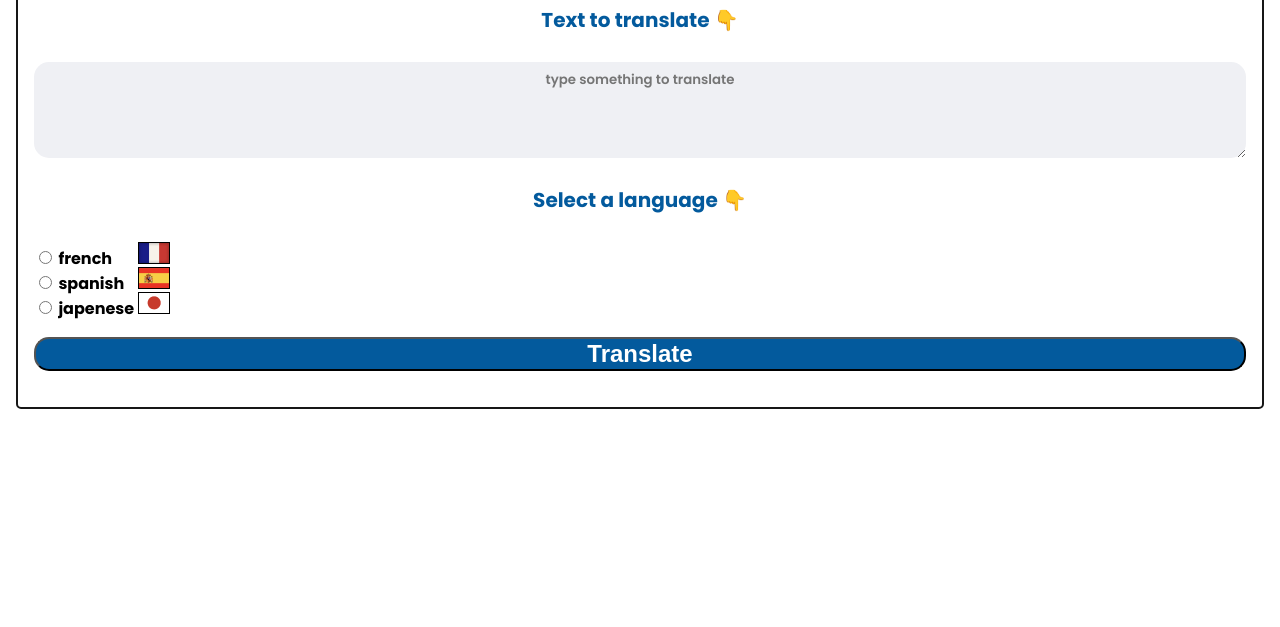
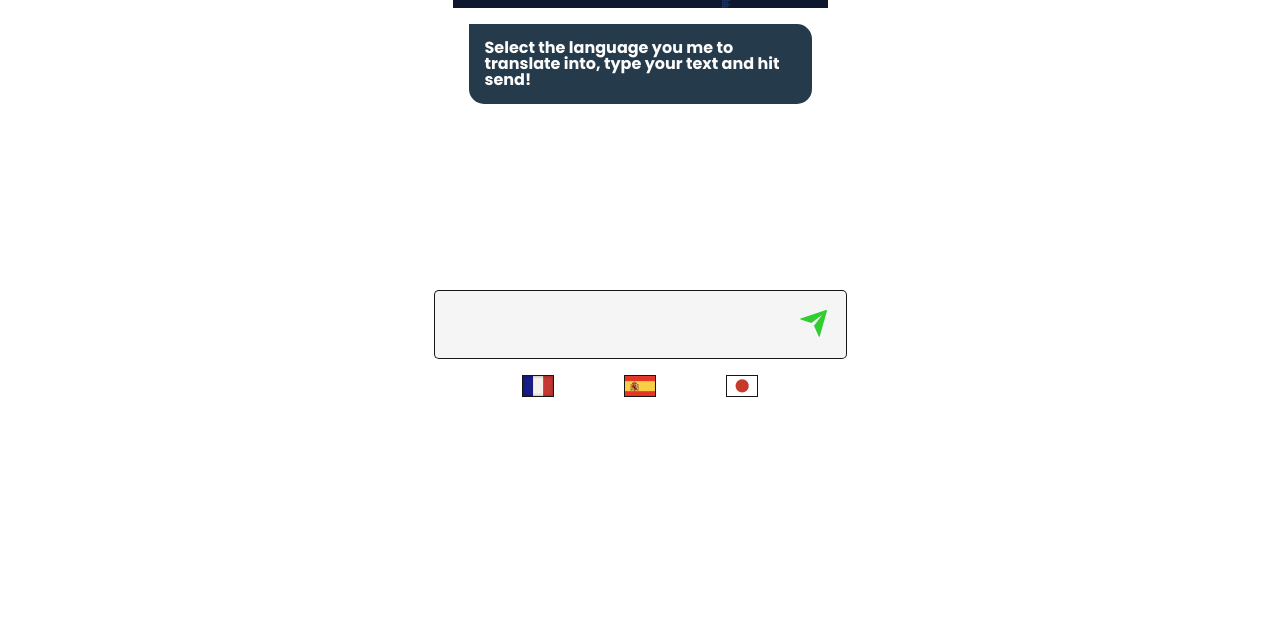
Before and after one commit to RawleJuglal/PollyGlot, a website built with Vite: page index.html in a window 1280 px wide. Shown: the part 173-800 px from the top of the page. Built offline with nearby package versions, Linux system fonts and the light colour scheme.

Commit message:
added stretch goals
selectable language at bottom
input text and submit still need logic

```diff
--- a/index.html
+++ b/index.html
@@ -19,29 +19,18 @@
         </div>
       </header>
       <main>
-        <section id="conversation-box" class="conversation-box flex flex-column flex-align-center">
-          <h2>Text to translate 👇 </h2>
-          <textarea id="eng-text" placeholder="type something to translate"></textarea>
-          <div id="ai-response" class="ai-response-div">
-            <h2>Your translation </h2>
-            <textarea id="translated-text"></textarea>
-          </div>
+        <section id="conversationBox" class="conversation-container">
+
         </section>
-        <section id="lang-inputs" class="lang-inputs-section">
-          <h2>Select a language 👇</h2>
-          <input type="radio" id="fr-input" name="translation_language" value="french">
-          <label for="fr-input" id="fr-flag"><span>french</span></label><br>
-          <input type="radio" id="sp-input" name="translation_language" value="spanish">
-          <label for="sp-input" id="sp-flag"><span>spanish</span></label><br>
-          <input type="radio" id="jpn-input" name="translation_language" value="japanese">
-          <label for="jpn-input" id="jpn-flag"><span>japenese</span></label>
+        <section id="convo-form" class="flex flex-center">
+          <input id="user-input" class="--convo-form-input" type="text">
+          <button id="submit-btn" class="--convo-form-btn" type="submit"></button>
         </section>
-        <section id="actions" class="actions">
-          <button id="submit-btn" type="submit">Translate</button>
-          <button id="reset-btn" class="reset-btn" type="submit">Reset</button>
+        <section id="lang-inputs" class="lang-inputs-section flex flex-evenly">
+
         </section>
       </main>
     </div>
-    <script type="module" src="/main.js"></script>
+    <script type="module" src="/stretch.js"></script>
   </body>
 </html>
--- /dev/null
+++ b/stretch.css
@@ -0,0 +1,184 @@
+@import url('https://fonts.googleapis.com/css2?family=Big+Shoulders+Display:wght@800&family=Poppins:wght@600;700&display=swap');
+
+/* http://meyerweb.com/eric/tools/css/reset/
+   v2.0 | 20110126
+   License: none (public domain)
+*/
+
+html, body, div, span, applet, object, iframe,
+h1, h2, h3, h4, h5, h6, p, blockquote, pre,
+a, abbr, acronym, address, big, cite, code,
+del, dfn, em, img, ins, kbd, q, s, samp,
+small, strike, strong, sub, sup, tt, var,
+b, u, i, center,
+dl, dt, dd, ol, ul, li,
+fieldset, form, label, legend,
+table, caption, tbody, tfoot, thead, tr, th, td,
+article, aside, canvas, details, embed,
+figure, figcaption, footer, header, hgroup,
+menu, nav, output, ruby, section, summary,
+time, mark, audio, video {
+	margin: 0;
+	padding: 0;
+	border: 0;
+	font-size: 100%;
+	font: inherit;
+	vertical-align: baseline;
+}
+/* HTML5 display-role reset for older browsers */
+article, aside, details, figcaption, figure,
+footer, header, hgroup, menu, nav, section {
+	display: block;
+}
+body {
+	line-height: 1;
+}
+ol, ul {
+	list-style: none;
+}
+blockquote, q {
+	quotes: none;
+}
+blockquote:before, blockquote:after,
+q:before, q:after {
+	content: '';
+	content: none;
+}
+table {
+	border-collapse: collapse;
+	border-spacing: 0;
+}
+
+*, *::before, *::after{
+  box-sizing: border-box;
+}
+
+:root{
+  font-family: 'Poppins', sans-serif;
+  font-weight:700;
+  font-size:16px;
+  --primary-font:'Poppins', sans-serif;
+  --secondary-font:'Big Shoulders Display', cursive;
+  --lime-green:#32CD32;
+  --california-blue:#035A9D;
+  --medium-light-text: #586e88;
+  --light-text: #fcfcfc;
+  --border-rad-lg: .9375rem;
+}
+
+.flex{display:flex}
+.flex-column{flex-direction: column;}
+.flex-center{justify-content: center;}
+.flex-evenly{justify-content: space-evenly;}
+.flex-align-center{align-items: center;}
+.flex-wrap{flex-wrap: wrap;}
+
+#app{
+  max-width:23.4375rem;
+  margin:3rem auto;
+}
+
+.--header{
+  color:white;
+  padding:1.5rem;
+  gap:.5rem;
+  border-top-left-radius:.3125rem;
+  border-top-right-radius:.3125rem;
+}
+
+.--header-logo{
+  width:5.93rem;
+}
+
+.header-text>h1{
+  color:var(--lime-green);
+  font-family: var(--secondary-font);
+  font-weight:800;
+  font-size:2.71375rem;
+  line-height:150%;
+}
+
+.header-text>p{
+  font-weight:600;
+  font-size:.763125rem;
+  line-height:150%;
+}
+
+.conversation-container{
+  max-height: 15.625rem;
+  min-height: 15.625rem;
+  overflow-y: scroll;
+  margin: 1rem;
+}
+
+.conversation-container::-webkit-scrollbar{
+  display: none;
+}
+
+.conversation-container::-moz-scrollbar{
+  display: none;
+}
+
+.speech {
+  padding: 1em;
+  margin: 1em auto;
+  max-width: 260px;
+  color: var(--light-text);
+  min-width: 100%;
+  border-radius: var(--border-rad-lg);
+}
+
+.speech:first-child {
+  margin-top: 0;
+}
+
+.speech-ai {
+  background: #253b4b;
+  border-top-left-radius: 0;
+}
+
+.speech-human {
+  background: #24976f;
+  border-top-right-radius: 0;
+}
+
+.--convo-form-input,
+.--convo-form-btn{
+  all:unset;
+  background-color:#f5f5f5;
+  padding:1rem;
+  border:1px solid #161616;
+  border-radius:.3125rem;
+}
+
+.--convo-form-input{
+  border-right:none;
+  border-top-right-radius: 0;
+  border-bottom-right-radius: 0;
+}
+
+.--convo-form-btn{
+  border-left:none;
+  border-top-left-radius: 0;
+  border-bottom-left-radius: 0;
+}
+
+.--convo-form-btn:hover{
+  cursor:pointer;
+}
+
+input:-webkit-autofill,
+input:-webkit-autofill:hover,
+input:-webkit-autofill:focus,
+input:-webkit-autofill:active {
+    transition: background-color 5000s ease-in-out 0s;
+}
+
+.lang-inputs-section{
+  gap:1rem;
+  margin:1rem;
+}
+
+.lang-inputs-section>img{
+  border:1px solid #161616;
+}
--- /dev/null
+++ b/stretch.js
@@ -0,0 +1,96 @@
+import './stretch.css'
+import worldMap from './src/images/worldmap.png'
+import frFlag from './src/images/fr-flag.png'
+import spFlag from './src/images/sp-flag.png'
+import jpnFlag from './src/images/jpn-flag.png'
+import sendPlane from './src/images/send-plane.svg'
+
+const headerEL = document.querySelector('#header')
+const chatbotConversation = document.querySelector('#conversationBox')
+const submitBtnEL = document.querySelector('#submit-btn')
+const langInputsEL = document.querySelector('#lang-inputs')
+let desiredLanguage = ''
+
+function renderHeader(){
+    headerEL.style.backgroundImage = `url(${worldMap})`
+    headerEL.style.backgroundSize = 'cover'
+    headerEL.style.backgroundRepeat = 'no-repeat'
+}
+
+function renderSubmitBtn(){
+    let img = document.createElement('img')
+    img.src = sendPlane
+    img.alt = 'send button'
+    submitBtnEL.appendChild(img)
+}
+
+function renderLangInputs(){
+    const flagArr = ['frFlag', 'spFlag', 'jpnFlag']
+    flagArr.map(item =>{
+       let img =  document.createElement('img')
+        switch(item){
+            case 'frFlag':
+                img.src = frFlag;
+                img.alt = 'french flag'
+                img.id = item
+                img.classList.add('flag')
+                break;
+            case 'spFlag':
+                img.src = spFlag;
+                img.alt = 'spanish flag'
+                img.id = item
+                img.classList.add('flag')
+                break;
+            case 'jpnFlag':
+                img.src = jpnFlag;
+                img.alt = 'japenese flag'
+                img.id = item
+                img.classList.add('flag')
+                break;
+            default:
+                throw {
+                    message:'no id was matched'
+                }
+        }
+        langInputsEL.appendChild(img)
+    })
+}
+
+function addLanguageListener(){
+   [...new Set(document.getElementsByClassName('flag'))].map(item =>{
+    item.addEventListener('click',(event)=> setDesiredLanguage(event))
+   })
+}
+
+function setDesiredLanguage(event){
+    if(event.target.id === 'frFlag'){
+        desiredLanguage = 'french'
+    } else if(event.traget.id === 'spFlag'){
+        desiredLanguage = 'spanish'
+    } else {
+        desiredLanguage = 'japanese'
+    }
+}
+
+function renderTypewriterText(text) {
+    const newSpeechBubble = document.createElement('div')
+    newSpeechBubble.classList.add('speech', 'speech-ai', 'blinking-cursor')
+    chatbotConversation.appendChild(newSpeechBubble)
+    let i = 0
+    const interval = setInterval(() => {
+        newSpeechBubble.textContent += text.slice(i-1, i)
+        if (text.length === i) {
+            clearInterval(interval)
+            newSpeechBubble.classList.remove('blinking-cursor')
+        }
+        i++
+        chatbotConversation.scrollTop = chatbotConversation.scrollHeight
+    }, 50)
+}
+
+renderHeader()
+renderTypewriterText(`Select the language you
+me to translate into, type your text and hit send!`)
+renderSubmitBtn()
+renderLangInputs()
+addLanguageListener()
```
Also changed, not shown: src/images/send-plane.svg (added).
